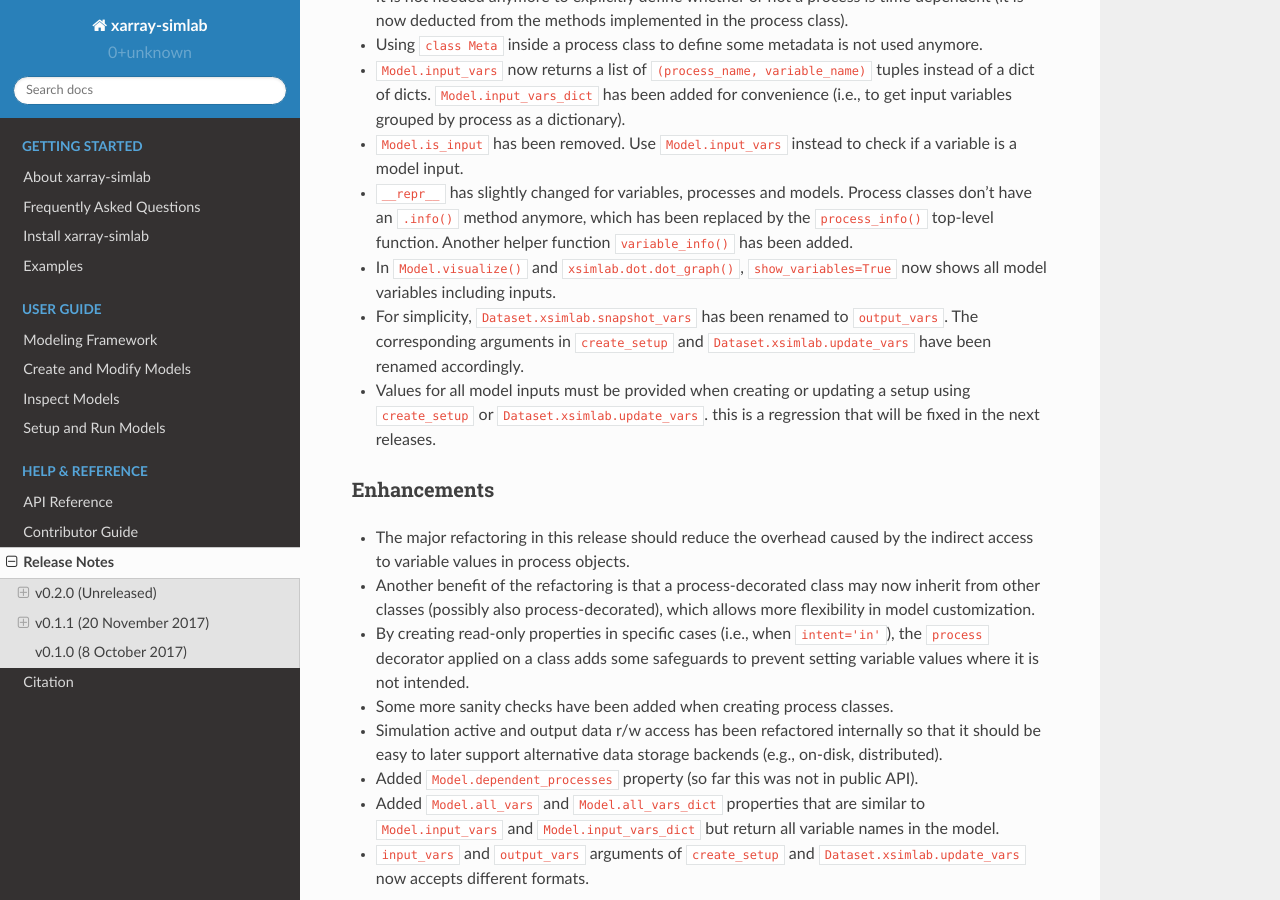
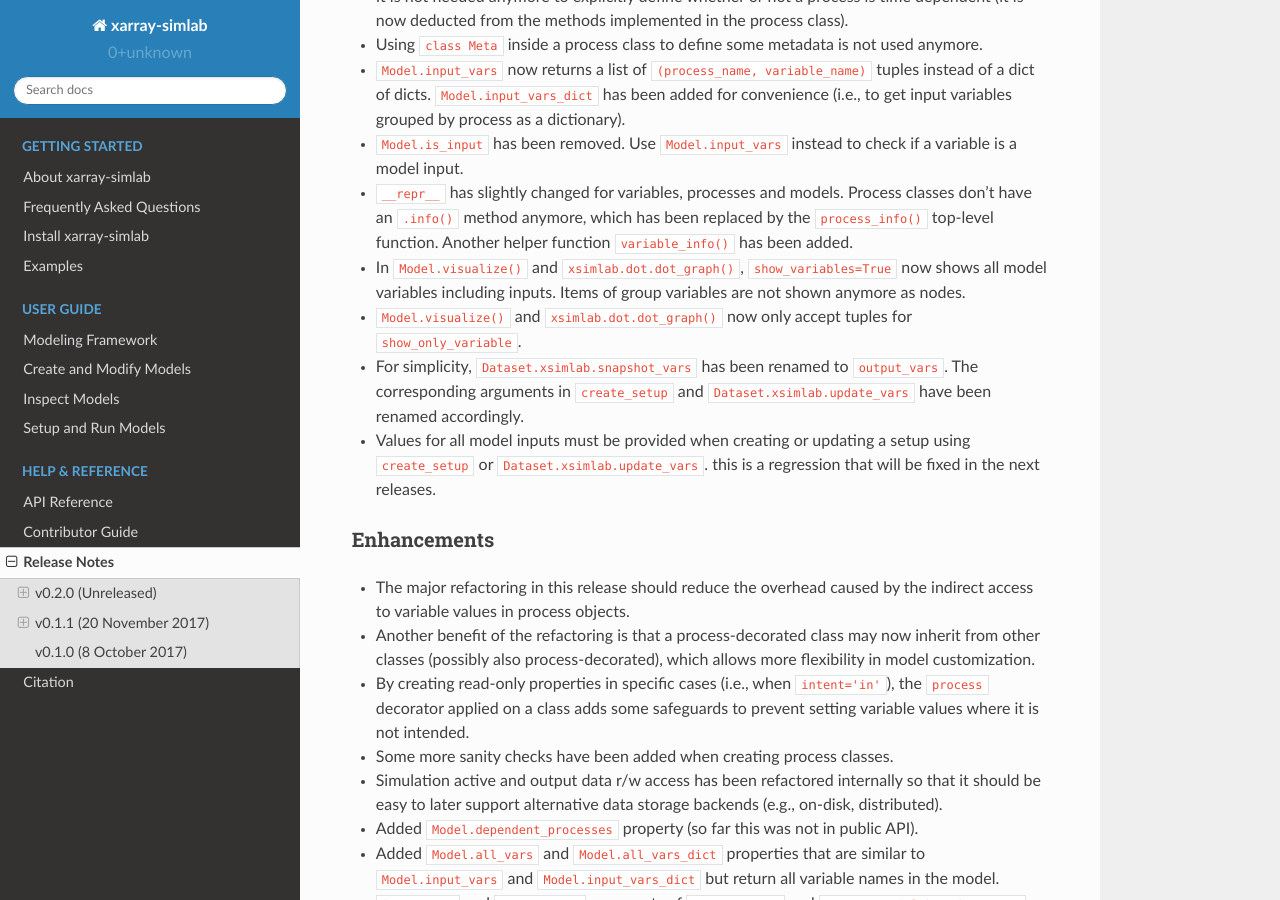
Before and after one commit to xarray-contrib/xarray-simlab, a Sphinx documentation site: the page built from doc/whats_new.rst, in a window 1280 px wide and 900 px high, scrolled down 995 px. Built offline with Sphinx 7.4.7 and the Read the Docs theme 2.0.0, drawn with Linux system fonts in a browser that asks for light colours; pages that are not in the unit, such as notebooks, are missing from menus; the version number could not be read and is left out.

Commit message:
update what's new

```diff
--- a/doc/whats_new.rst
+++ b/doc/whats_new.rst
@@ -72,7 +72,9 @@ changes are effective now!
 
 - In ``Model.visualize()`` and ``xsimlab.dot.dot_graph()``,
   ``show_variables=True`` now shows all model variables including
-  inputs.
+  inputs. Items of group variables are not shown anymore as nodes.
+- ``Model.visualize()`` and ``xsimlab.dot.dot_graph()`` now only
+  accept tuples for ``show_only_variable``.
 
 - For simplicity, ``Dataset.xsimlab.snapshot_vars`` has been renamed to
   ``output_vars``. The corresponding arguments in ``create_setup`` and
```
